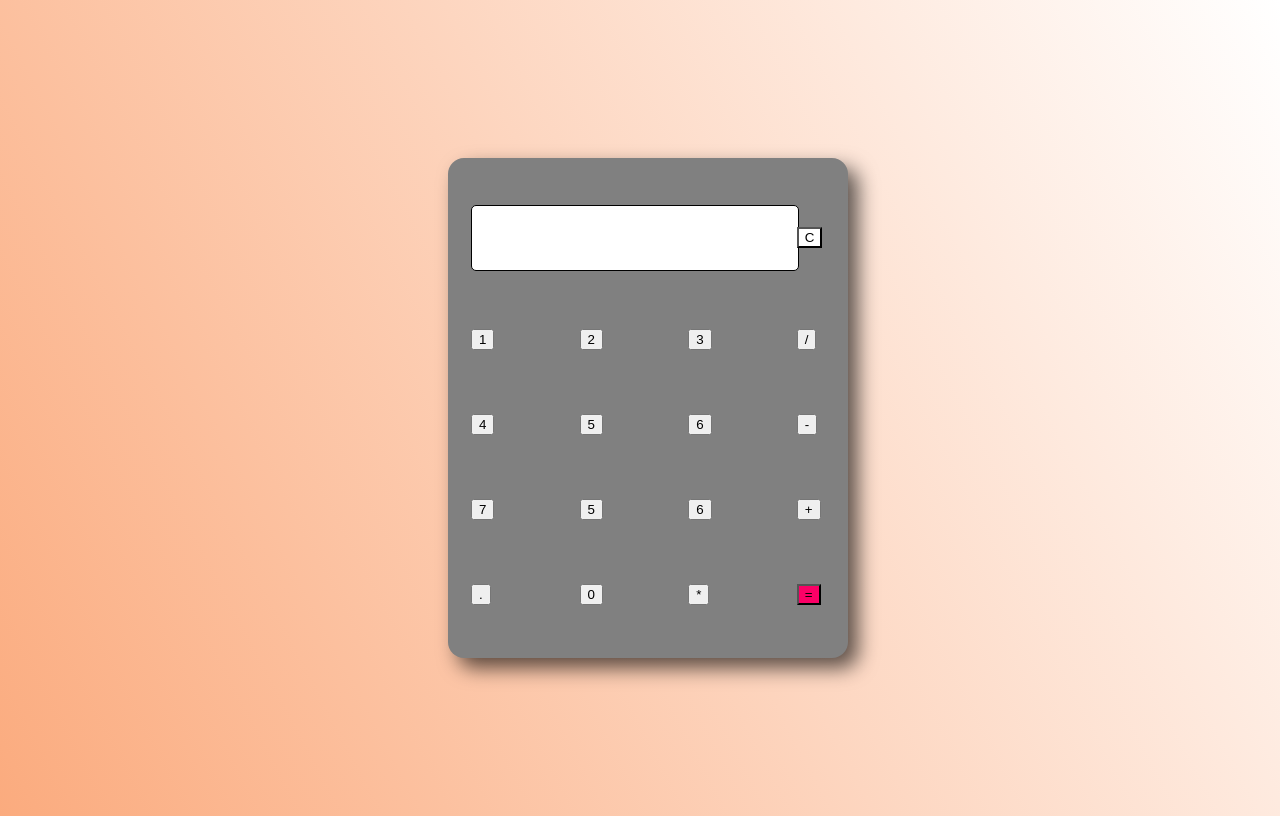
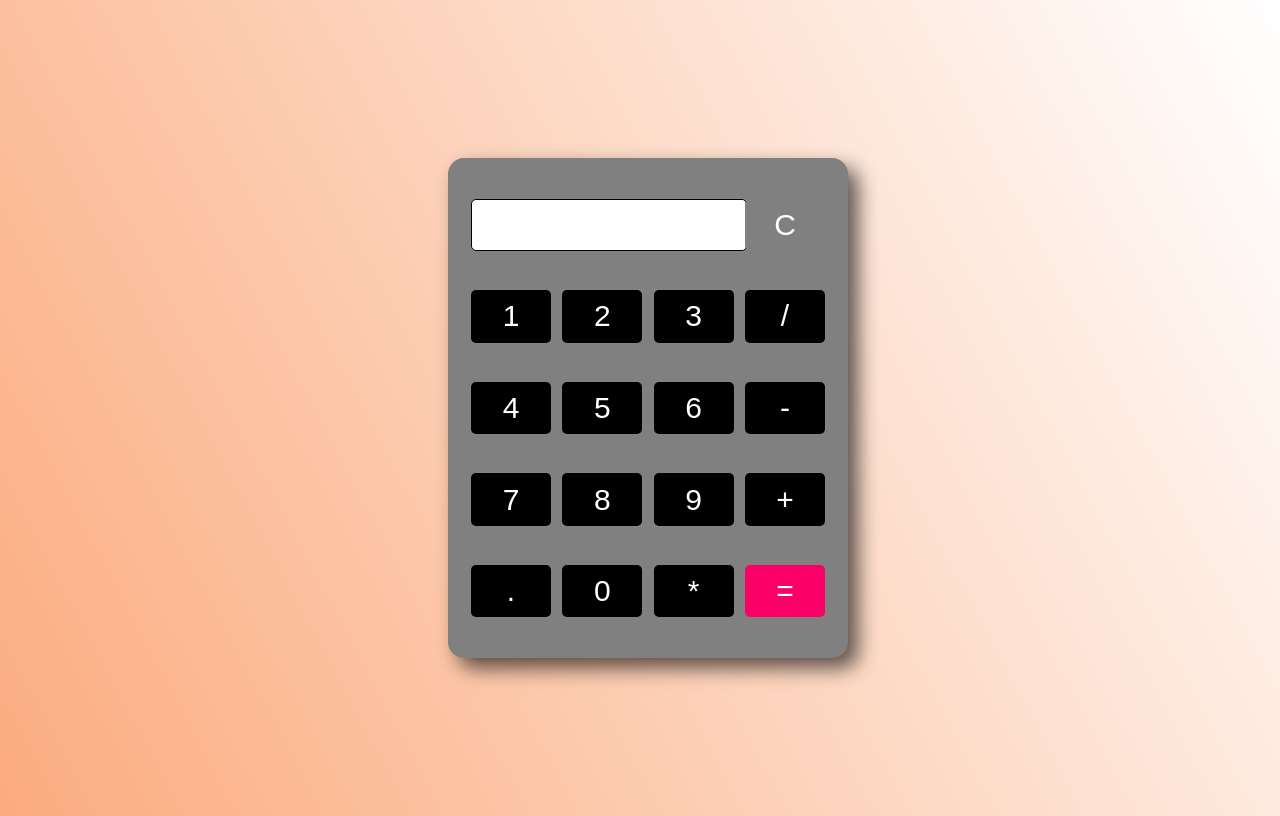
Before and after one commit to Hisahito/CalculatorJS, a website: page html/index.html in a window 1280 px wide. Drawn offline with Linux system fonts and the light colour scheme.

Commit message:
changing some styles and fixing some errors in index.html and app.js

```diff
--- a/css/style.css
+++ b/css/style.css
@@ -30,14 +30,14 @@ body{
     outline: none;
     font-size: 22px;
 }
-.botton {
+.button {
     font-family: 'Orbitron' sans-serif;
     background-color: black;
     color: white;
     border: solid black 0.5px;
     width: 80px;
     border-radius: 5px;
-    height: 60px;
+    height: 60%;
     outline: none;
     border: none;
     font-size: 30px;
--- a/html/index.html
+++ b/html/index.html
@@ -18,7 +18,7 @@
             type="button"
             value="C"
             onclick="clearScreen()"
-            style="background-color: #ffffff"
+            style="background-color: gray"
             />
         </td>
     </tr>
@@ -94,7 +94,7 @@
                 <input
                     class="button"
                     type="button"
-                    value="5"
+                    value="8"
                     onclick="display('8')"
                 />
             </td>
@@ -102,7 +102,7 @@
                 <input
                     class="button"
                     type="button"
-                    value="6"
+                    value="9"
                     onclick="display('9')"
                 />
             </td>
--- a/js/app.js
+++ b/js/app.js
@@ -1,5 +1,5 @@
 // function que limpia los valores
-function clearScrean() {
+function clearScreen() {
     document.getElementById("result").value = "";
 }
 
```
